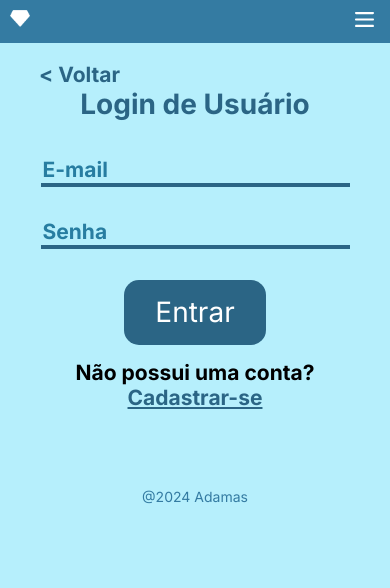
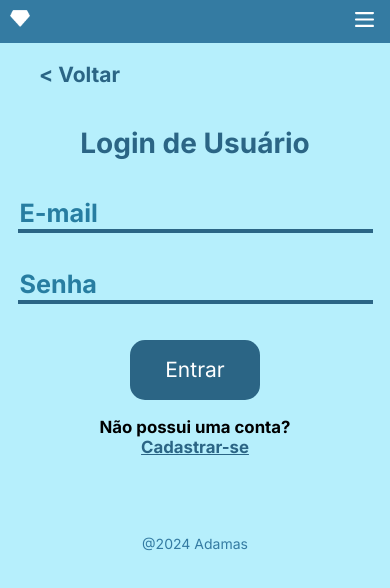
Before and after one commit to Noobolon/Adamas-FrontEnd, a Vue app: page /login/usuario in a window 390 px wide. Shown: the top 588 px of the page. Built offline with nearby package versions, Linux system fonts and the light colour scheme.

Commit message:
ajustes na responsividade da parte dos registros

```diff
--- a/src/assets/css/registro.css
+++ b/src/assets/css/registro.css
@@ -113,12 +113,25 @@ a{
         transform: translateY(0);
     }
 
+    input[type="email"], input[type="password"], input[type="text"] {
+        width: 100%;
+        font-size: 1.8rem;
+    }
     form > *{
         font-size: 1.5rem;
     }
 
+    input[type="submit"] {
+        font-size: 1.5rem;
+    }
+
+     p, a {
+        font-size: 1.2rem;
+    }
     img{
         display: none;
     }
-
+    #back {
+        margin-bottom: 10%;
+    }
 }
--- a/src/views/register/AccountType.vue
+++ b/src/views/register/AccountType.vue
@@ -38,11 +38,12 @@ h1{
     margin-top: 5%;
     color: var(--TextHighlight);
     text-align: center;
+    margin-bottom: 10%;
 }
 @media screen and (max-width: 600px){
     a{
-        width: 50%;
-        font-size: 1.5rem;
+        width: 60%;
+        font-size: 1.8rem;
     }
 
 }
```
